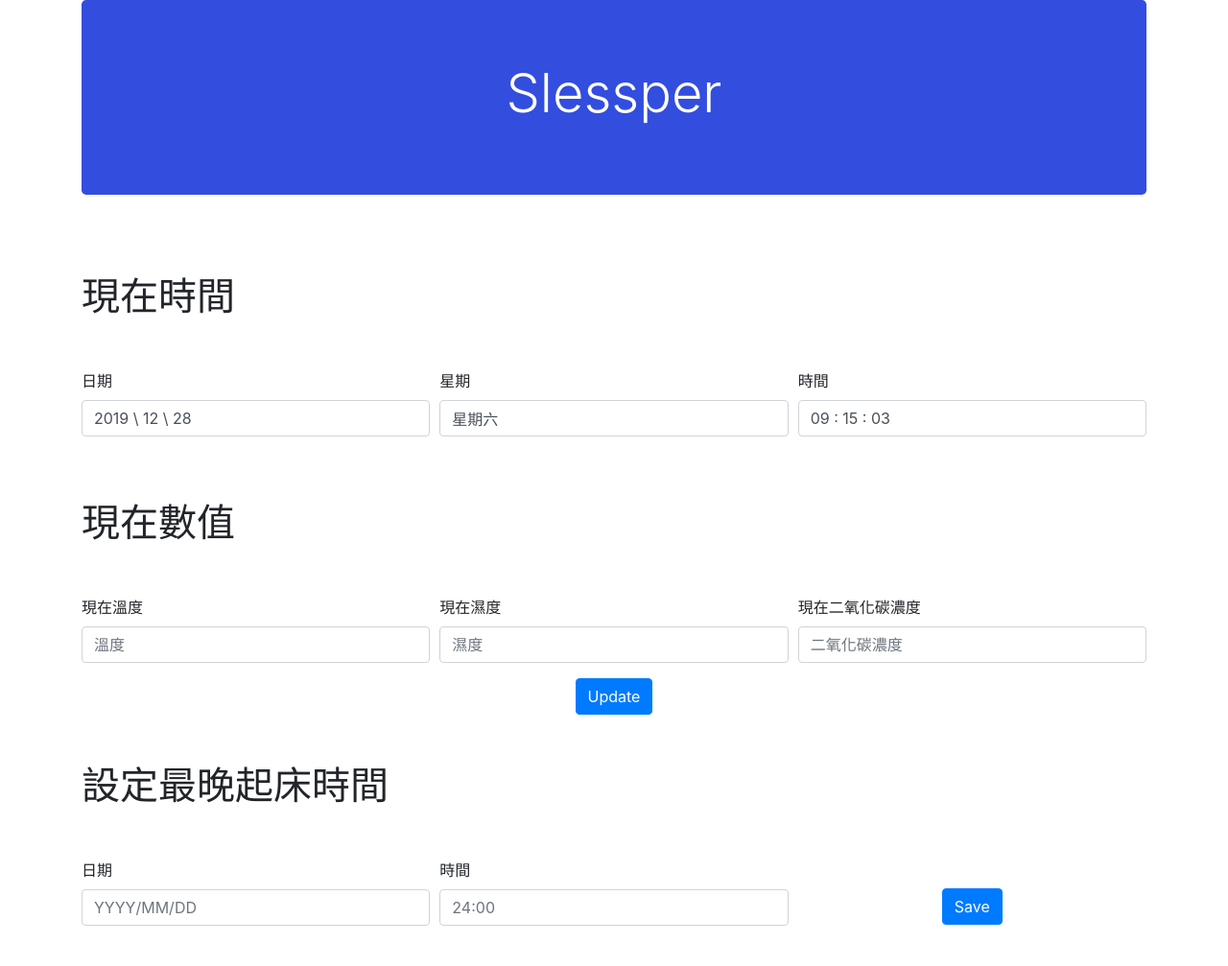
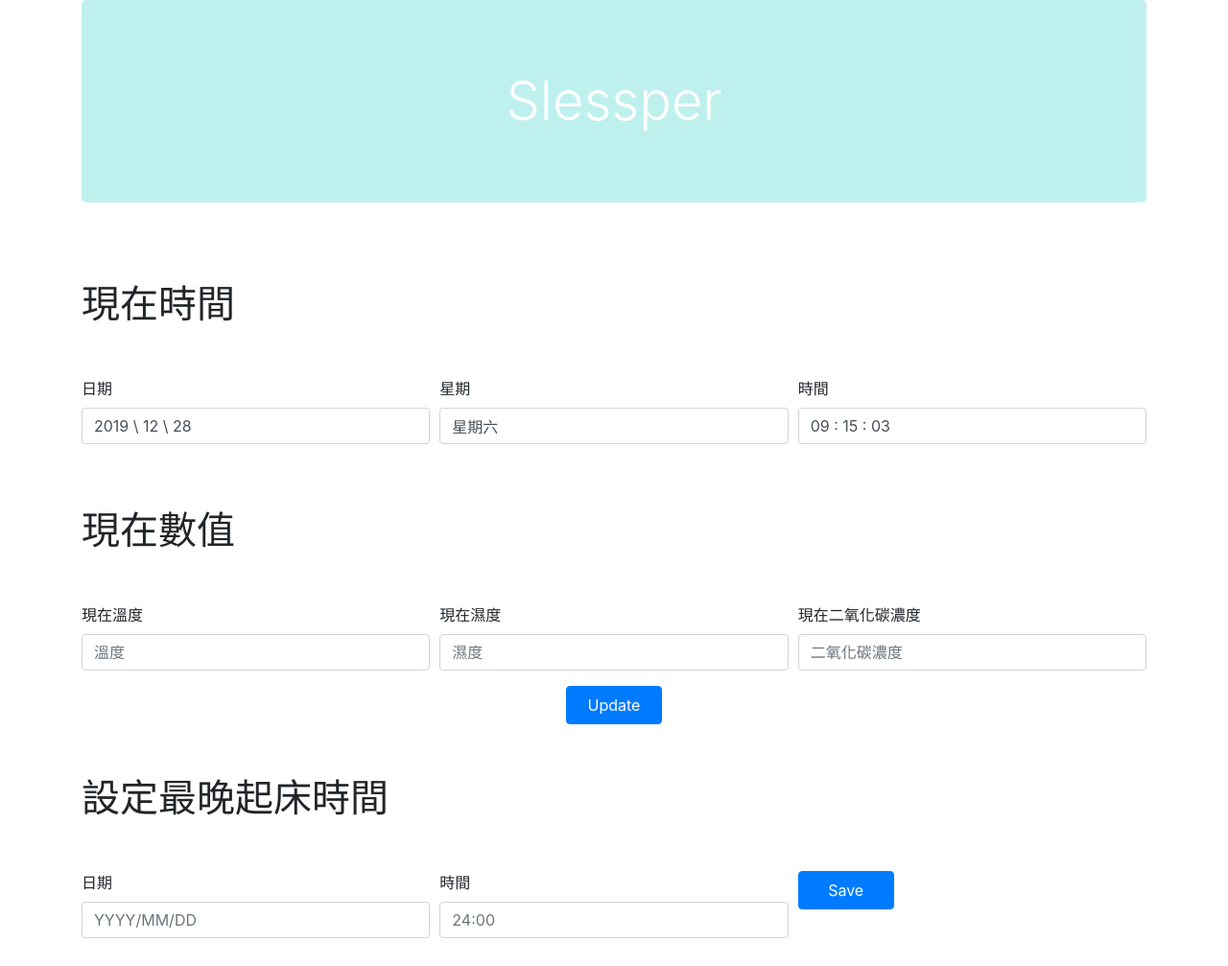
Before and after one commit to Hsingyu120/hsingyu120.github.io, a PHP site: page /monitor/index.html in a window 1280 px wide. Shown: the whole page at 96% size. After the commit the page ends 978 px from the top, so only its background shows below. Run offline with PHP 8.4, Linux system fonts and the light colour scheme; some libraries are stand-ins or nearby versions.

Commit message:
Update test.css

```diff
--- a/monitor/css/test.css
+++ b/monitor/css/test.css
@@ -1,9 +1,37 @@
 .jumbotron {
-    background-color: #334ddf;
+    background-color: #bef1ed;
     color: #FFFFFF;
 }
 
-#savediv {
+.center {
     text-align: center;
-    line-height: 6;
 }
+
+#deadline {
+    margin-right: 260px;
+}
+
+.btn {
+    align-content: center;
+    /* font-size: 50px; */
+    height: 40px;
+    width: 100px;
+    margin-bottom: 3px;
+}
+
+h1 {
+    margin-top: .5rem;
+    font-weight: 200;
+}
+
+.mybtn:hover {
+    color: #fff;
+    background-color: #2c2c2c;
+    border-color: #2c2c2c;
+}
+
+.mybtn {
+    color: #fff;
+    background-color: #7e7e7e;
+    border-color: #7e7e7e;
+}
```
